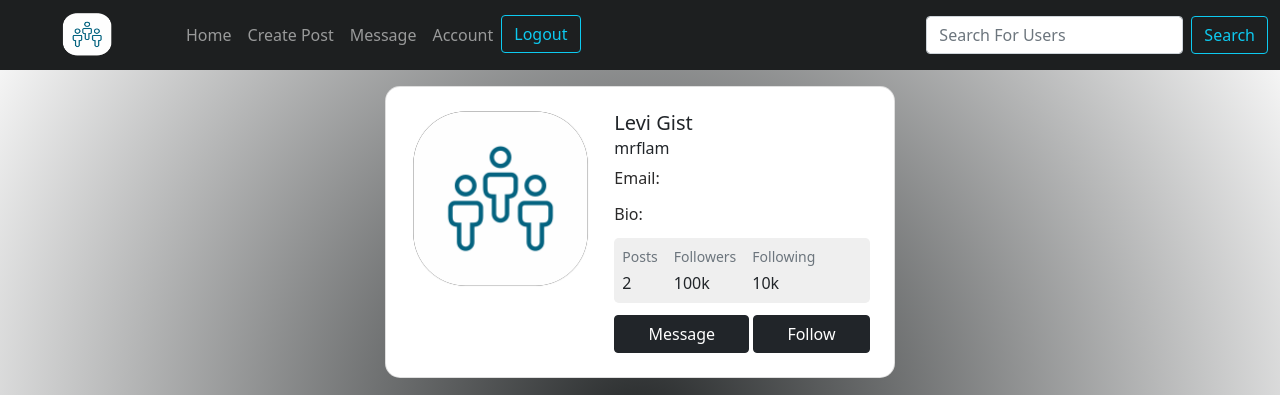
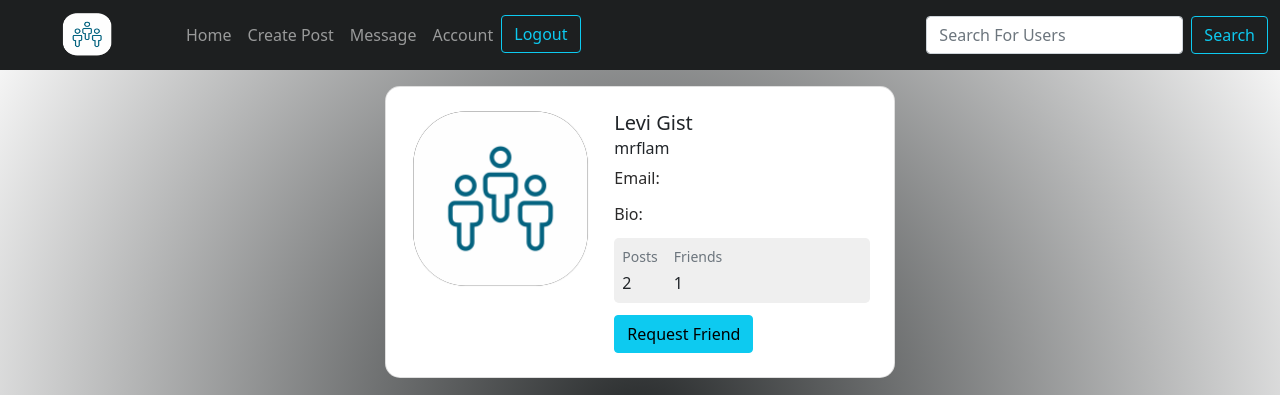
Before and after one commit to lgist2/group2, a Django app: page /get-user/1 in a window 1280 px wide. Shown: the top 395 px of the page. Run offline with Django 4.2, Linux system fonts and the light colour scheme; a user stored in the database is signed in; data comes from the database, SQL or seed files in the repository; both versions use the stored data as it was after the commit; parts of the project's set-up code (start-up, migrations or seed data) failed here and were passed over; some libraries are stand-ins or nearby versions.

Commit message:
Ability to have friends
This commit gives the user the ability to have friends by sending friend requests via searching for users.

```diff
--- a/social_grid/users/admin.py
+++ b/social_grid/users/admin.py
@@ -1,5 +1,6 @@
 from django.contrib import admin
-from .models import Account, Relationship
+from .models import Account, FriendRequest
 
 admin.site.register(Account)
-admin.site.register(Relationship)
+#admin.site.register(FriendList)
+admin.site.register(FriendRequest)
--- a/social_grid/users/models.py
+++ b/social_grid/users/models.py
@@ -3,6 +3,7 @@ from email.mime import image
 from django.db import models
 from django.contrib.auth.models import User
 from django.utils.timezone import now
+from django.utils import timezone
 from ckeditor.fields import RichTextField
 from PIL import Image
 
@@ -11,6 +12,8 @@ class Account(models.Model):
     birthday = models.DateField(default=now)
     bio = RichTextField(blank=True, null=True)
     image = models.ImageField(default='profile_images/logo-only-nobg.png', upload_to='profile_images/')
+    friends = models.ManyToManyField(User, blank=True, related_name='friends')
+
 
     def __str__(self):
         return f'{self.user.username} Profile'
@@ -25,9 +28,13 @@ class Account(models.Model):
             img.save(self.image.path)
 
 
-class Relationship(models.Model):
-    user = models.OneToOneField(User, on_delete=models.CASCADE)
-    friend = models.ManyToManyField(User, blank=True, related_name="fr")
+
+class FriendRequest(models.Model):
+    #friend request consists of sender and reciever
+    sender = models.ForeignKey(User, on_delete=models.CASCADE, related_name='sender')
+    reciever = models.ForeignKey(User, on_delete=models.CASCADE, related_name='reciever')
+    is_active = models.BooleanField(blank=True, null=False, default=True)
+    timestamp = models.DateTimeField(default=timezone.now)
 
     def __str__(self):
-        return f'{self.user.username} Friends'
+        return self.sender.username
--- a/social_grid/users/templates/users/u_profile.html
+++ b/social_grid/users/templates/users/u_profile.html
@@ -25,17 +25,12 @@
                         <p class="mb-0">{{ post_cnt }}</p>
                     </div>
                     <div class="px-3">
-                        <p class="small text-muted mb-1">Followers</p>
-                        <p class="mb-0">100k</p>
-                    </div>
-                    <div>
-                        <p class="small text-muted mb-1">Following</p>
-                        <p class="mb-0">10k</p>
+                        <p class="small text-muted mb-1">Friends</p>
+                        <p class="mb-0">{{ friend_cnt }}</p>
                     </div>
                     </div>
                     <div class="d-flex pt-1">
-                    <button type="button" class="btn btn-dark me-1 flex-grow-1">Message</button>
-                    <button type="button" class="btn btn-dark flex-grow-1">Follow</button>
+                        <a class="btn btn-info" href="{% url 'add-friend' user.id %}">Request Friend</a>
                     </div>
 
                 </div>
@@ -46,6 +41,7 @@
         </div>
     </div>
     <br>
+    {% if friend %}
         <div class="container">
             <div class="row">
                 {% for post in posts %}
@@ -69,6 +65,9 @@
                 {% endfor %}
             </div>
         </div>
+    {% else %}
+    <h1>Become friends to view posts</h1>
+    {% endif %}
 
 </section>
 {% endblock content%}
--- a/social_grid/users/templates/users/update_profile.html
+++ b/social_grid/users/templates/users/update_profile.html
@@ -81,7 +81,10 @@
                 </div>
                 <div class="row">
                     <div class="form-outline">
-                        {{a_form.image}}
+                        Current Profile Picture: <br>
+                        <img src="{{ user.account.image.url }}" style="width: 180px; border-radius: 10px;">
+                        <br>
+                        Change: <br><input type="file" name="image" accept="image/*" class="form-control clearablefileinput" id="id_image">
                     </div>
                 </div>
                 {{form.errors}}
--- a/social_grid/users/views.py
+++ b/social_grid/users/views.py
@@ -1,9 +1,12 @@
 from asyncio.windows_events import NULL
+from tkinter import E
 from django.shortcuts import render, redirect
 from django.contrib import messages
 from django.contrib.auth.models import User
+from django.http import HttpResponse
+import json
 
-from .models import Account, Relationship
+from .models import Account, FriendRequest
 from .forms import UserRegisterForm, UserUpdateForm, AccountUpdateForm
 from django.contrib.auth.decorators import login_required
 from post.models import AddPost
@@ -18,7 +21,7 @@ def registration(request):
             messages.success(request, 'Account created for ' + username)
 
              #need to add message to html instead
-            Relationship.objects.create(user=user,)
+            #Relationship.objects.create(user=user,)
             Account.objects.create(user=user,) #creates a profile account for the new user
             return redirect('login')
     else:
@@ -34,15 +37,38 @@ def profile(request):
     current_posts = AddPost.objects.all()
     user_posts = AddPost.objects.filter(account=active_account.account)
     post_cnt = AddPost.objects.filter(account=active_account.account).count
+    friend_cnt = Account.objects.filter(friends=active_account.account).count
+    friend_requests = FriendRequest.objects.filter(reciever=request.user)
+    current_users = User.objects.exclude(username=request.user)
+    #followers = Account.objects.filter(followers=active_account.account).count
+    #followings = Account.objects.filter(followings=active_account.account).count
     if current_posts.exists():
         for posts in current_posts:
             if user_posts == posts.account:
-                return render(request, 'users/profile.html', {'user_posts' : user_posts, 'not_exists': not_exists, 'post_cnt':post_cnt})
+                return render(request, 'users/profile.html', {'user_posts' : user_posts,
+                'not_exists': not_exists,
+                'post_cnt':post_cnt,
+                'friend_requests' : friend_requests,
+                'current_users' : current_users,
+                'friend_cnt' : friend_cnt,
+                })
             else:
-                return render(request, 'users/profile.html', {'user_posts' : user_posts, 'not_exists': not_exists, 'post_cnt':post_cnt})
+                return render(request, 'users/profile.html', {'user_posts' : user_posts,
+                'not_exists': not_exists,
+                'post_cnt':post_cnt,
+                'friend_requests' : friend_requests,
+                'current_users' : current_users,
+                'friend_cnt' : friend_cnt,
+                })
     else:
         not_exists = True
-        return render(request, 'users/profile.html',{'user_posts' : user_posts, 'not_exists': not_exists, 'post_cnt':post_cnt})
+        return render(request, 'users/profile.html',{'user_posts' : user_posts,
+        'not_exists': not_exists,
+        'post_cnt':post_cnt,
+        'friend_requests' : friend_requests,
+        'current_users' : current_users,
+        'friend_cnt' : friend_cnt,
+        })
 
 @login_required
 def update_profile(request):
@@ -71,7 +97,66 @@ def search_user(request):
 
 @login_required
 def u_profile(request, u_id):
+    friend = False
+    friend_of_user = Account.objects.filter(friends=u_id)
     user = User.objects.get(pk=u_id)
     posts = AddPost.objects.filter(account=u_id)
     post_cnt = AddPost.objects.filter(account=u_id).count
-    return render(request, 'users/u_profile.html', {'user' : user, 'posts' : posts, 'post_cnt' : post_cnt })
+    friend_cnt = Account.objects.filter(friends=u_id).count
+    if friend_of_user.exists():
+        friend = True
+    else:
+        friend = False
+    return render(request, 'users/u_profile.html', {'user' : user,
+                                                    'posts' : posts,
+                                                    'post_cnt' : post_cnt,
+                                                    'friend_cnt' : friend_cnt,
+                                                    'friend' : friend,
+                                                    })
+
+
+@login_required
+def send_friend_request(request, u_id):
+    sender = request.user
+    reciever = User.objects.get(pk=u_id)
+    FriendRequest.objects.get_or_create(sender=sender, reciever=reciever)
+    return redirect('profile')
+
+@login_required
+def accept_request(request, u_id):
+    friend_request = FriendRequest.objects.get(pk=u_id) #looking for friend requests with the specific user id
+    active_user = request.user #this is the active user logged in
+    active_user.account.friends.add(friend_request.sender) #adds sender
+    sender = friend_request.sender #this is the user who sent the FR
+    sender.account.friends.add(active_user) #adds logged in user who accepted FR to friends list
+    friend_request.delete()
+    return redirect('friend-requests')
+
+@login_required
+def decline_request(request, u_id):
+    friend_request = FriendRequest.objects.get(pk=u_id)
+    friend_request.delete()
+    return redirect('friend-requests')
+
+
+@login_required
+def friend_requests(request):
+    exists = True
+    friend_requests = FriendRequest.objects.filter(reciever=request.user)
+    current_users = User.objects.exclude(username=request.user)
+    if friend_requests.exists():
+        return render(request,'users/friend_requests.html', {'friend_requests' : friend_requests, 'exists' : exists})
+    else:
+        exists = False
+        return render(request,'users/friend_requests.html', {'friend_requests' : friend_requests, 'exists' : exists})
+
+@login_required
+def pending_friend_requests(request):
+    sent_exists = True
+    sent_friend_requests = FriendRequest.objects.filter(sender=request.user)
+    current_users = User.objects.exclude(username=request.user)
+    if sent_friend_requests.exists():
+        return render(request,'users/pending_friend_requests.html', {'sent_friend_requests' : sent_friend_requests, 'sent_exists' : sent_exists,})
+    else:
+        sent_exists = False
+        return render(request,'users/pending_friend_requests.html', {'sent_friend_requests' : sent_friend_requests, 'sent_exists' : sent_exists,})
```
Also changed, not shown: social_grid/users/templates/users/friend_requests.html (added, +50 -0 lines), social_grid/users/templates/users/pending_friend_requests.html (added, +49 -0 lines), social_grid/users/templates/users/profile.html (+16 -9 lines), social_grid/users/templates/users/search_user.html (+16 -1 lines), social_grid/db.sqlite3, social_grid/users/migrations/0013_delete_relationship.py (added), social_grid/users/migrations/0014_account_followers.py (added), social_grid/users/migrations/0015_account_folowings.py (added), social_grid/users/migrations/0016_rename_folowings_account_followings.py (added), social_grid/users/migrations/0017_remove_account_followers_remove_account_followings_and_more.py (added), social_grid/users/migrations/0018_account_friends_delete_friendlist.py (added). Lines whose indentation alone changed are shown as unchanged.
